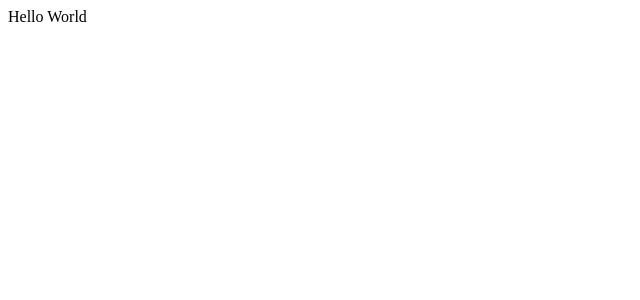
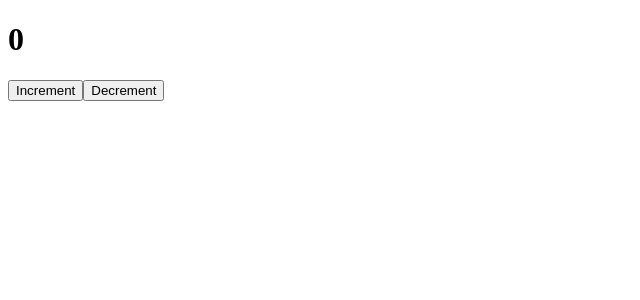
Before and after one commit to hsattar/mini-projects, a React (Create React App) app: page / in a window 1280 px wide. Shown: the top 300 px of the page, without its empty margins (0-640 px from the left). Built offline with nearby package versions, Linux system fonts and the light colour scheme.

Commit message:
created basic counter with redux

```diff
--- a/src/App.tsx
+++ b/src/App.tsx
@@ -1,5 +1,17 @@
+import { useDispatch, useSelector } from "react-redux"
+import { decreaseCounterAction, increaseCounterAction } from "./redux/actions"
+import { IReduxStore } from "./types"
+
 export default function App() {
+
+  const dispatch = useDispatch()
+  const count = useSelector((state: IReduxStore) => state.counter.count)
+
   return (
-    <div>Hello World</div>
+    <>
+      <h1>{count}</h1>
+      <button onClick={() => dispatch(increaseCounterAction())}>Increment</button>
+      <button onClick={() => dispatch(decreaseCounterAction())}>Decrement</button>
+    </>
   )
 }
--- a/src/index.tsx
+++ b/src/index.tsx
@@ -1,10 +1,14 @@
 import React from 'react'
 import ReactDOM from 'react-dom'
+import { Provider } from 'react-redux'
 import App from './App'
+import { store } from './redux/store'
 
 ReactDOM.render(
   <React.StrictMode>
-    <App />
+    <Provider store={store}>
+      <App />
+    </Provider>
   </React.StrictMode>,
   document.getElementById('root')
 )
--- a/src/redux/actions.ts
+++ b/src/redux/actions.ts
@@ -1,2 +1,5 @@
 export const INCREASE_COUNTER: string = 'INCREASE_COUNTER'
 export const DECREASE_COUNTER: string = 'DECREASE_COUNTER'
+
+export const increaseCounterAction = () => ({ type: INCREASE_COUNTER })
+export const decreaseCounterAction = () => ({ type: DECREASE_COUNTER })
--- a/src/redux/reducer.ts
+++ b/src/redux/reducer.ts
@@ -1,8 +1,18 @@
 import { AnyAction } from "redux";
 import { IReduxStore } from "../types";
+import { INCREASE_COUNTER, DECREASE_COUNTER } from "./actions";
+import { initialState } from "./store";
 
-export const counterReducer = (state: IReduxStore, action: AnyAction) => {
+export const counterReducer = (state: IReduxStore['counter'] = initialState.counter, action: AnyAction) => {
     switch (action.type) {
+        case INCREASE_COUNTER: return {
+            ...state,
+            count: state.count + 1
+        }
+        case DECREASE_COUNTER: return {
+            ...state,
+            count: state.count - 1
+        }
         default: return state
     }
 }
--- a/src/redux/store.ts
+++ b/src/redux/store.ts
@@ -2,7 +2,7 @@ import { combineReducers, createStore } from "redux"
 import { IReduxStore } from "../types"
 import { counterReducer } from "./reducer"
 
-const initialState: IReduxStore = {
+export const initialState: IReduxStore = {
     counter: {
         count: 0
     }
@@ -12,4 +12,4 @@ const rootReducer = combineReducers({
     counter: counterReducer
 })
 
-const store = createStore(rootReducer, (initialState as any))
+export const store = createStore(rootReducer, (initialState as any), (window as any).__REDUX_DEVTOOLS_EXTENSION__ && (window as any).__REDUX_DEVTOOLS_EXTENSION_COMPOSE__ ())
```
